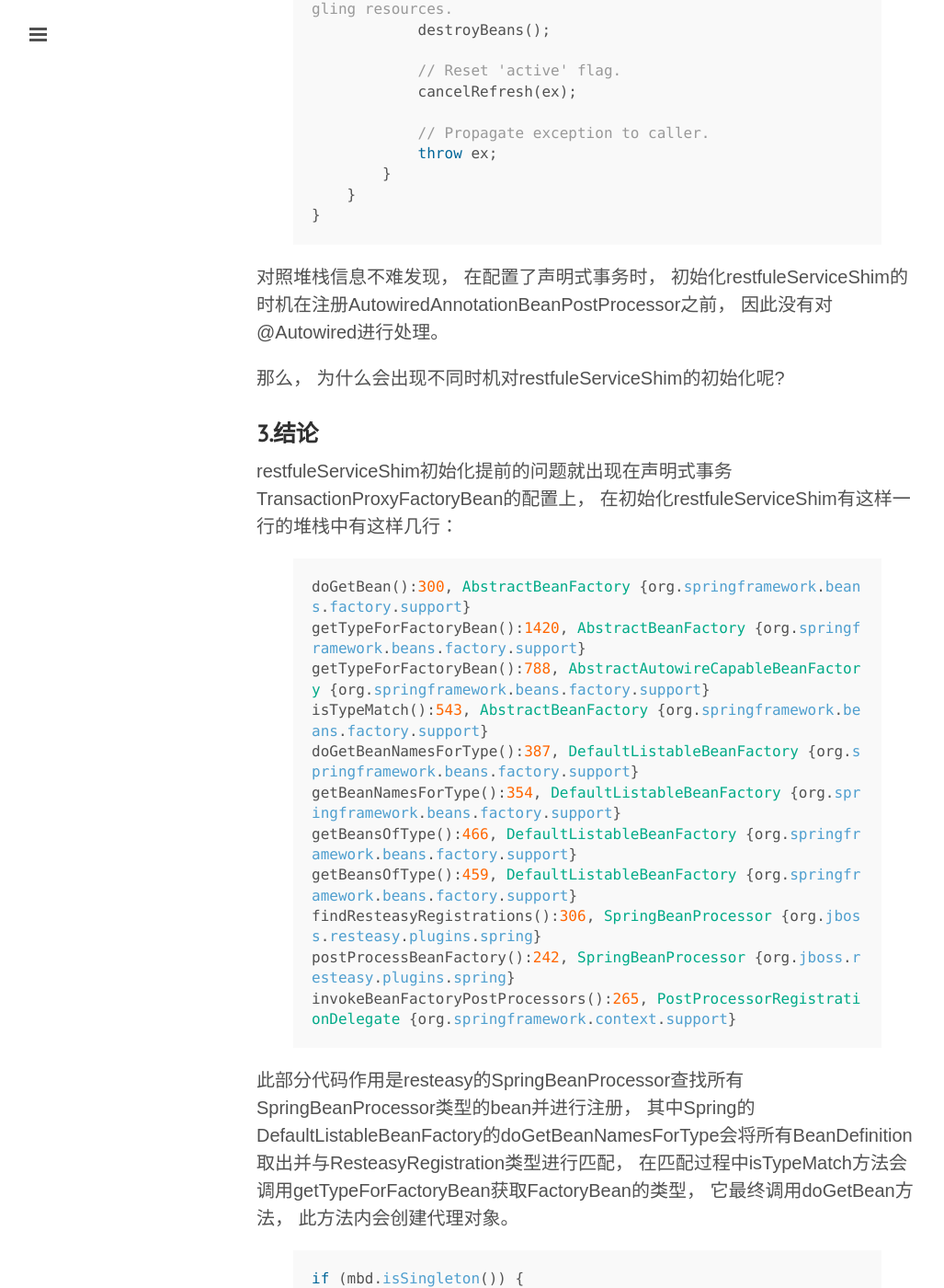
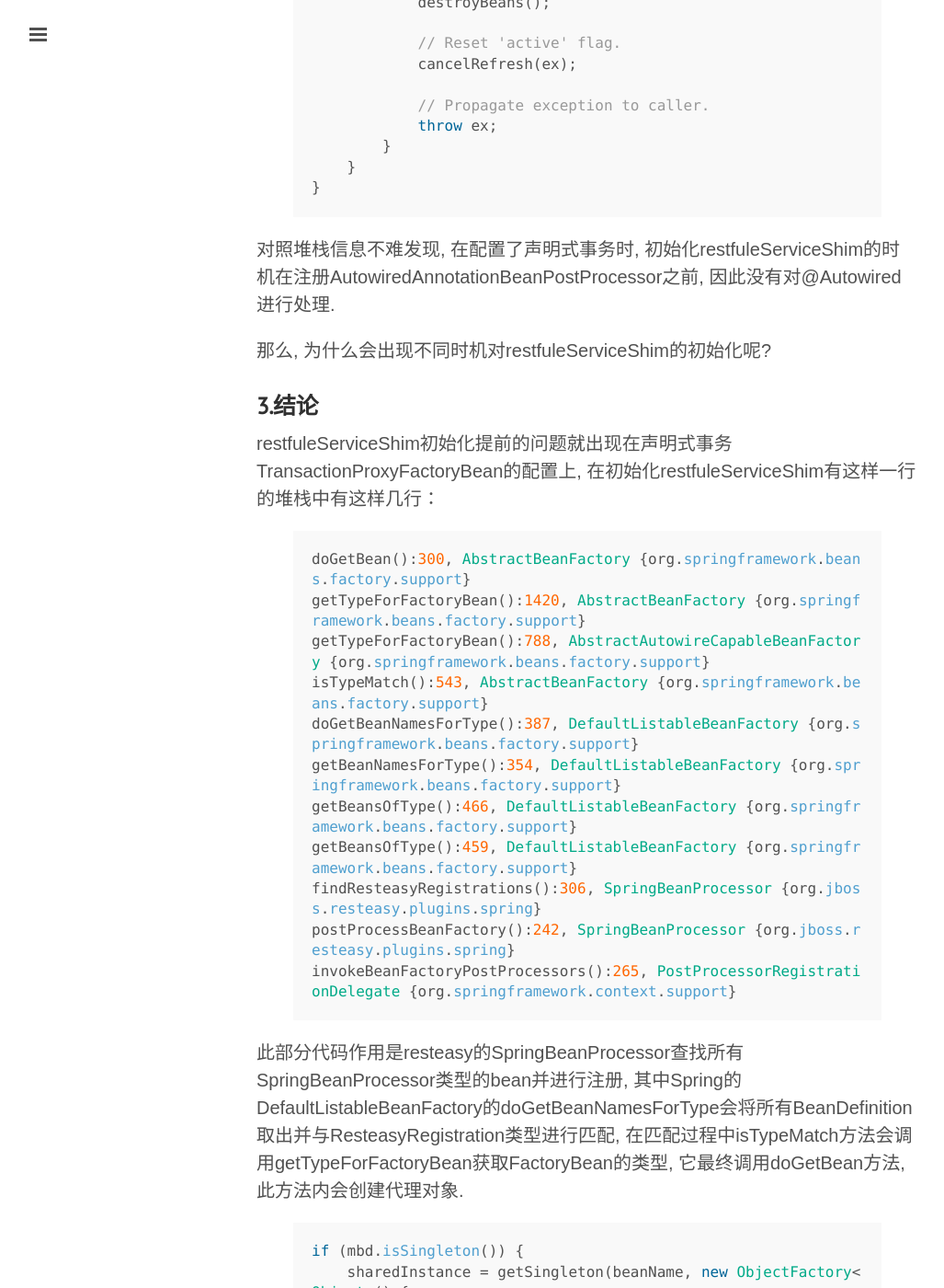
Before and after one commit to clarkdo/clarkdo.github.com, a Jekyll site: the page built from _posts/2014-09-11-25.md, in a window 1280 px wide and 1400 px high, scrolled down 11971 px. Shown: the whole window at 92% size, without its empty margins (1-1028 px from the left). Built offline with Jekyll 4.4.1, drawn with Linux system fonts in a browser that asks for light colours; Markdown is read by kramdown in place of the engine named in the settings; comment, search, counter and statistics services are not loaded; some of the changed text lies outside the part shown.

Commit message:
new post

```diff
--- a/_posts/2014-09-11-25.md
+++ b/_posts/2014-09-11-25.md
@@ -7,7 +7,7 @@ comments: true
 
 ###**1.问题场景**
 
-项目中需要在service层调用外围系统的Restful Web Service接口， 采用了resteasy的代理工厂类"RestClientProxyFactoryBean"来构造接口的客户端， 同时也需要在service层配置声明式事务， 为了统一配置风格， 因此并没有采用@Transactional的注解方式， 而是选择了通过另一个工厂代理类"TransactionProxyFactoryBean"加以实现。
+项目中需要在service层调用外围系统的Restful Web Service接口, 采用了resteasy的代理工厂类"RestClientProxyFactoryBean"来构造接口的客户端, 同时也需要在service层配置声明式事务, 为了统一配置风格, 因此并没有采用@Transactional的注解方式, 而是选择了通过另一个工厂代理类"TransactionProxyFactoryBean"加以实现.
 
 
 
@@ -32,9 +32,9 @@ comments: true
     <property name="baseUri" value="${baseUrl}"/>
 </bean>
 
-<bean id="processor" parent="txBase">
+<bean id="serviceProcessor" parent="txBase">
     <property name="target">
-        <bean class="com.github.clarkdo.Processor">
+        <bean class="com.github.clarkdo.ServiceProcessor">
             <constructor-arg index="0" ref="restfuleServiceShim"/>
         </bean>
     </property>
@@ -91,11 +91,11 @@ public class Processor implements IProcessor{
 </bean>
 {% endhighlight %}
 
-重新启动服务， 发现一切均正常， 更加确认了问题所在的位置。但是通过观察日志发现restfulServiceProxy对象以及被初始化了， 只是没有注入到RestfuleServiceShim中。<br/>
+重新启动服务, 发现一切均正常, 更加确认了问题所在的位置.但是通过观察日志发现restfulServiceProxy对象以及被初始化了, 只是没有注入到RestfuleServiceShim中.<br/>
 
-因此， 继续对spring源码进行debug。<br/>
+因此, 继续对spring源码进行debug.<br/>
 
-由于"IRestfuleService service"是通过@Autowired进行依赖注入的， 因此此属性应该在AbstractAutowireCapableBeanFactory的populateBean方法中进行填充。<br/>
+由于"IRestfuleService service"是通过@Autowired进行依赖注入的, 因此此属性应该在AbstractAutowireCapableBeanFactory的populateBean方法中进行填充.<br/>
 
 Spring对应源码：
 
@@ -184,9 +184,9 @@ protected void populateBean(String beanName, RootBeanDefinition mbd, BeanWrapper
 }
 {% endhighlight %}
 
-经过调试发现， 在配置了声明式时务时， 执行populateBean过程中， 当前BeanFactory的getBeanPostProcessors（）只有3个， 但是当没有配置时， 会包含11个BeanPostProcessor， 其中就包括AutowiredAnnotationBeanPostProcessor， 也正是这个类会对@Autowired标签这设置的类进行处理。<br/>
+经过调试发现, 在配置了声明式时务时, 执行populateBean过程中, 当前BeanFactory的getBeanPostProcessors（）只有3个, 但是当没有配置时, 会包含11个BeanPostProcessor, 其中就包括AutowiredAnnotationBeanPostProcessor, 也正是这个类会对@Autowired标签这设置的类进行处理.<br/>
 
-设置BeanFactory的beanPostProcessors位置为AbstractBeanFactory的addBeanPostProcessor方法， AutowiredAnnotationBeanPostProcessor会在PostProcessorRegistrationDelegate的registerBeanPostProcessors中被注册， 此方法是Spring应用上下文AbstractApplicationContext内refresh方法中的registerBeanPostProcessors调用的。<br/>
+设置BeanFactory的beanPostProcessors位置为AbstractBeanFactory的addBeanPostProcessor方法, AutowiredAnnotationBeanPostProcessor会在PostProcessorRegistrationDelegate的registerBeanPostProcessors中被注册, 此方法是Spring应用上下文AbstractApplicationContext内refresh方法中的registerBeanPostProcessors调用的.<br/>
 
 堆栈信息如下：
 
@@ -274,7 +274,7 @@ public static void registerBeanPostProcessors(
 
 <img style="-webkit-user-select: none; cursor: -webkit-zoom-in;" src="{{ site.baseurl }}public/img/PostProcessorRegistrationDelegate.PNG"/>
 
-当配置了声明式事务时， restfuleServiceShim是在AbstractApplicationContext中invokeBeanFactoryPostProcessors下被创建的。<br/>
+当配置了声明式事务时, restfuleServiceShim是在AbstractApplicationContext中invokeBeanFactoryPostProcessors下被创建的.<br/>
 
 堆栈信息如下：
 
@@ -310,7 +310,7 @@ invokeBeanFactoryPostProcessors():609, AbstractApplicationContext {org.springfra
 refresh():464, AbstractApplicationContext {org.springframework.context.support}
 {% endhighlight %}
 
-当没有配置声明式事务时， restfuleServiceShim缺是在AbstractApplicationContext中finishBeanFactoryInitialization下被创建的。<br/>
+当没有配置声明式事务时, restfuleServiceShim缺是在AbstractApplicationContext中finishBeanFactoryInitialization下被创建的.<br/>
 
 堆栈信息如下：
 
@@ -369,7 +369,7 @@ public void refresh() throws BeansException, IllegalStateException {
             // Check for listener beans and register them.
             registerListeners();
 
-            //配置声明式事务时，此处初始化Shim
+            //配置声明式事务时,此处初始化Shim
             // Instantiate all remaining (non-lazy-init) singletons.
             finishBeanFactoryInitialization(beanFactory);
 
@@ -391,13 +391,13 @@ public void refresh() throws BeansException, IllegalStateException {
 }
 {% endhighlight %}
 
-对照堆栈信息不难发现， 在配置了声明式事务时， 初始化restfuleServiceShim的时机在注册AutowiredAnnotationBeanPostProcessor之前， 因此没有对@Autowired进行处理。<br/>
+对照堆栈信息不难发现, 在配置了声明式事务时, 初始化restfuleServiceShim的时机在注册AutowiredAnnotationBeanPostProcessor之前, 因此没有对@Autowired进行处理.<br/>
 
-那么， 为什么会出现不同时机对restfuleServiceShim的初始化呢?
+那么, 为什么会出现不同时机对restfuleServiceShim的初始化呢?
 
 ###**3.结论**
 
-restfuleServiceShim初始化提前的问题就出现在声明式事务TransactionProxyFactoryBean的配置上， 在初始化restfuleServiceShim有这样一行的堆栈中有这样几行：
+restfuleServiceShim初始化提前的问题就出现在声明式事务TransactionProxyFactoryBean的配置上, 在初始化restfuleServiceShim有这样一行的堆栈中有这样几行：
 
 {% highlight java %}
 doGetBean():300, AbstractBeanFactory {org.springframework.beans.factory.support}
@@ -413,7 +413,7 @@ postProcessBeanFactory():242, SpringBeanProcessor {org.jboss.resteasy.plugins.sp
 invokeBeanFactoryPostProcessors():265, PostProcessorRegistrationDelegate {org.springframework.context.support}
 {% endhighlight %}
 
-此部分代码作用是resteasy的SpringBeanProcessor查找所有SpringBeanProcessor类型的bean并进行注册， 其中Spring的DefaultListableBeanFactory的doGetBeanNamesForType会将所有BeanDefinition取出并与ResteasyRegistration类型进行匹配， 在匹配过程中isTypeMatch方法会调用getTypeForFactoryBean获取FactoryBean的类型， 它最终调用doGetBean方法， 此方法内会创建代理对象。
+此部分代码作用是resteasy的SpringBeanProcessor查找所有SpringBeanProcessor类型的bean并进行注册, 其中Spring的DefaultListableBeanFactory的doGetBeanNamesForType会将所有BeanDefinition取出并与ResteasyRegistration类型进行匹配, 在匹配过程中isTypeMatch方法会调用getTypeForFactoryBean获取FactoryBean的类型, 它最终调用doGetBean方法, 此方法内会创建代理对象.
 
 {% highlight java %}
 if (mbd.isSingleton()) {
```
Also changed, not shown: other parts of _posts/2014-09-11-25.md (+10 -10 lines).
